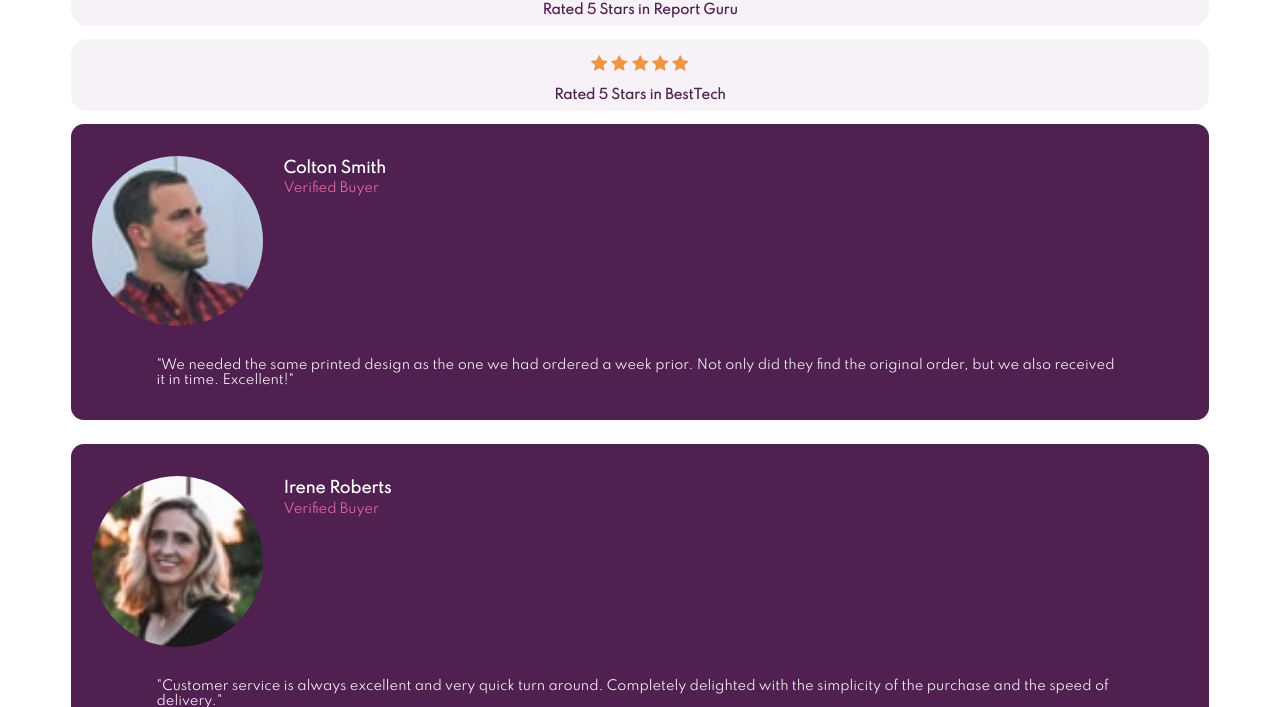
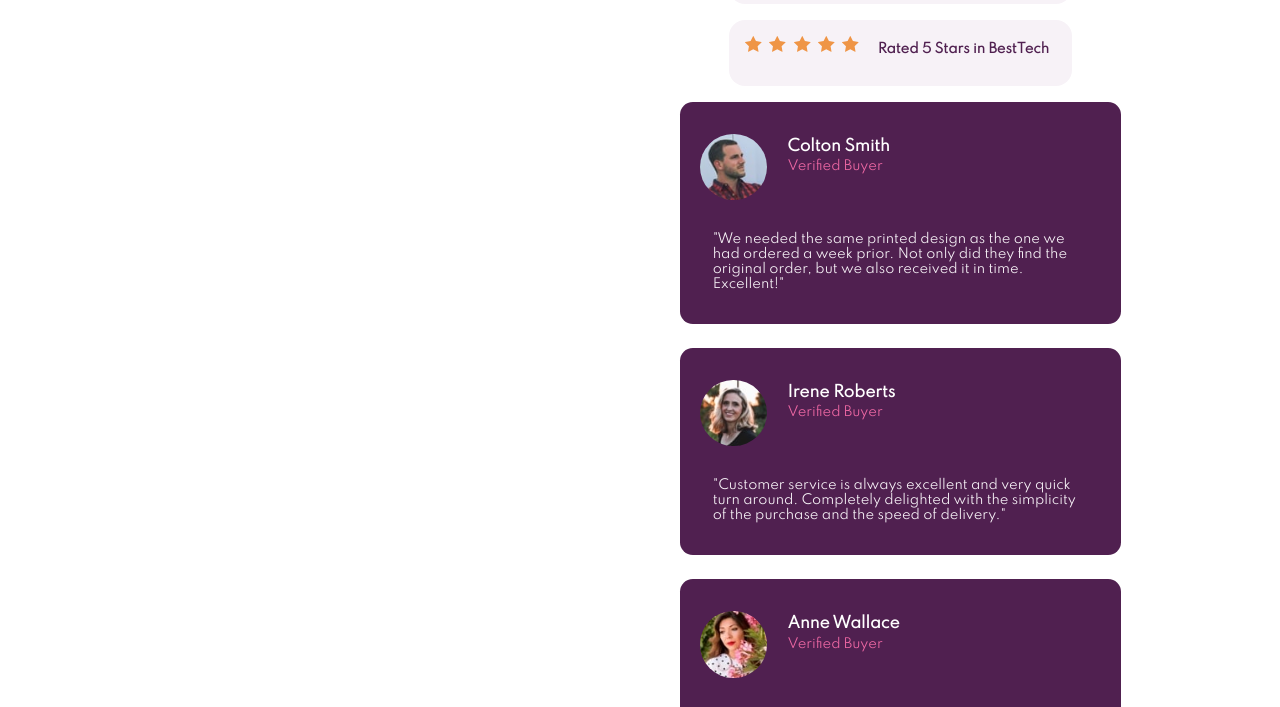
Before and after one commit to 17920368/social-proof-section-master, a plain HTML site: page index.html in a window 1280 px wide. Shown: the part 256-963 px from the top of the page. Drawn offline with Linux system fonts and the light colour scheme.

Commit message:
Add files via upload

```diff
--- a/css/style.css
+++ b/css/style.css
@@ -106,3 +106,46 @@ body {
   margin-top: 2rem;
   padding-bottom: 2rem;
 }
+
+/*Desktop sytle*/
+@media screen and (min-width: 1024px) {
+  .textAlign {
+    text-align: left;
+  }
+  /**Main container**/
+  .socialCard {
+    flex-direction: row;
+    width: 80%;
+    height: 100vh;
+    margin-left: auto;
+    margin-right: auto;
+    margin-top: 10vh;
+  }
+  .socialCard-body-rated {
+    background-color: var(--lightMagenta);
+    width: 70%;
+    position: relative;
+    display: flex;
+    flex-direction: row;
+    margin-bottom: 1rem;
+  }
+  .stars {
+    display: flex;
+    flex-direction: row;
+  }
+  .five-start {
+    width: 15%;
+    height: 2vh;
+    margin-left: 5%;
+  }
+  .five-start:first-of-type {
+    margin-left: 1rem;
+  }
+  .five-start:last-of-type {
+    margin-right: 3rem;
+  }
+  .rated-description {
+    line-height: 2rem;
+    font-weight: bold;
+  }
+}
```
